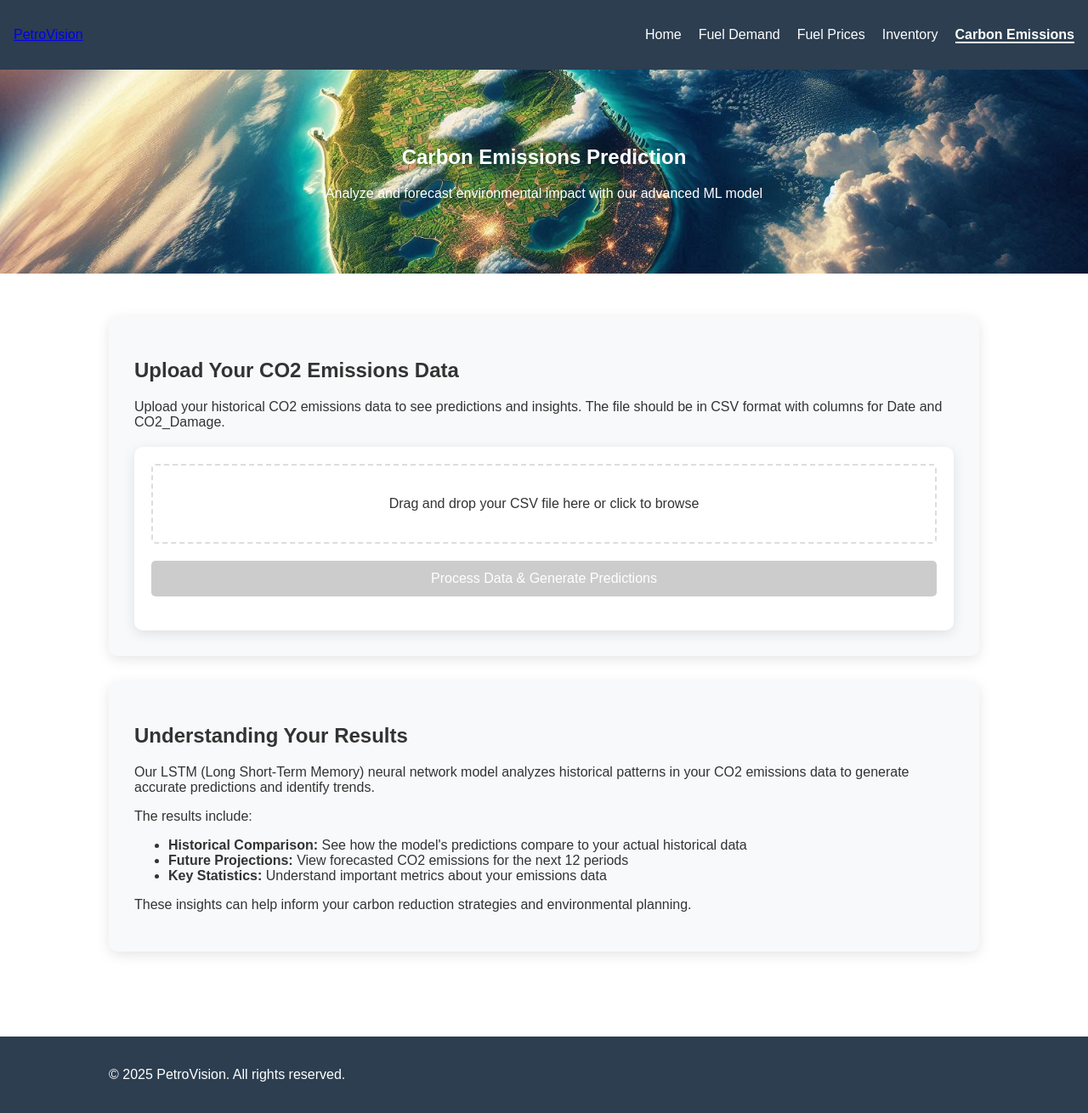
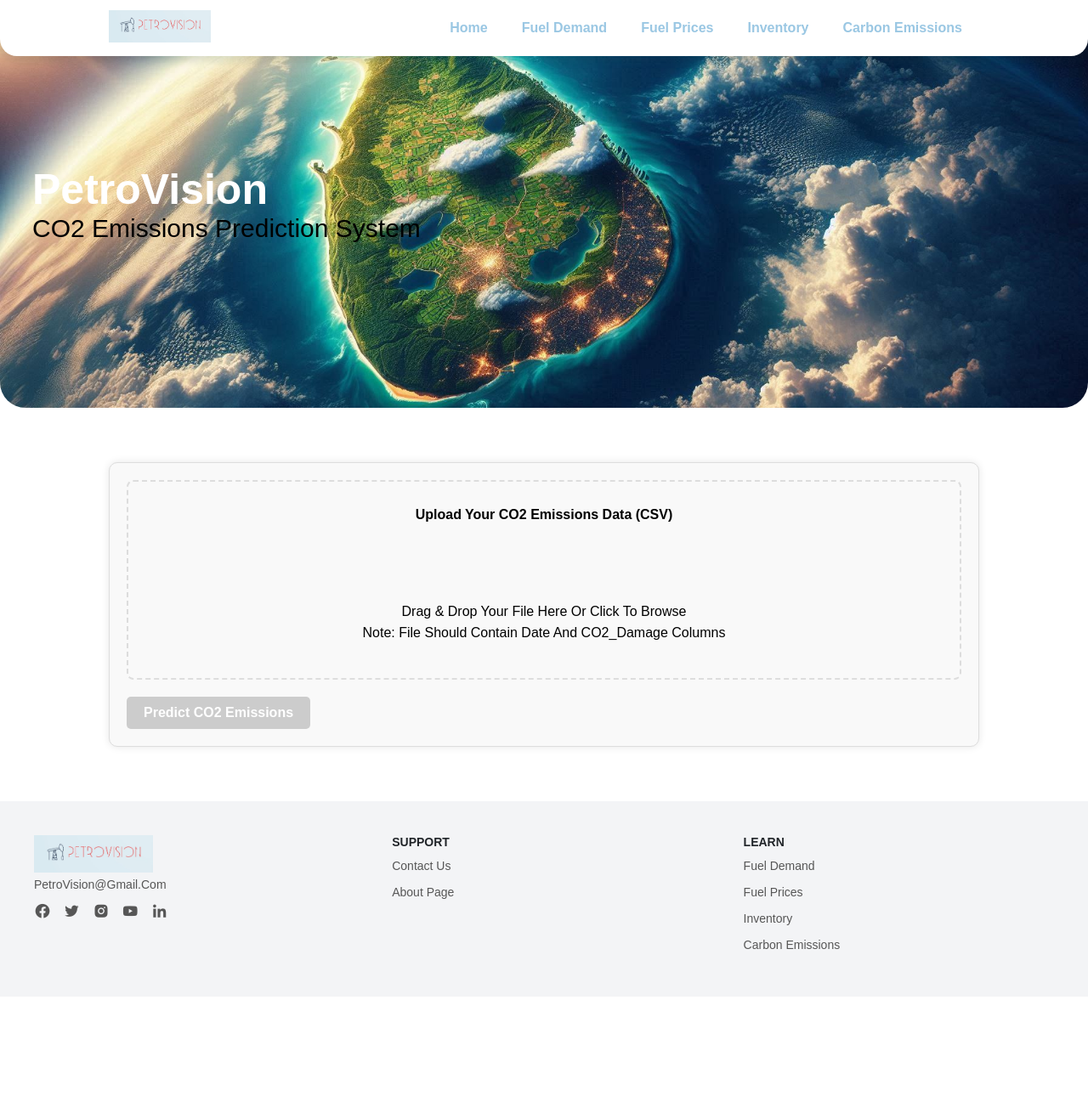
Before and after one commit to ryyutku/DSGP, a Flask app: page / in a window 1280 px wide. Shown: the whole page at 85% size. After the commit the page ends 1117 px from the top, so only its background shows below. Run offline with Flask 3, Linux system fonts and the light colour scheme.

Commit message:
final webapp with one model

```diff
--- a/webapp1/templates/emissions.html
+++ b/webapp1/templates/emissions.html
@@ -3,266 +3,392 @@
 <head>
     <meta charset="UTF-8">
     <meta name="viewport" content="width=device-width, initial-scale=1.0">
-    <title>PetroVision - Carbon Emissions Prediction</title>
+    <title>PetroVision - CO2 Emissions Prediction</title>
 
-    <!-- Chart.js for visualization -->
+    <!-- Box Icons -->
+    <link href='https://unpkg.com/boxicons@2.1.4/css/boxicons.min.css' rel='stylesheet'>
+
+    <!-- Chart.js -->
     <script src="https://cdn.jsdelivr.net/npm/chart.js"></script>
 
     <style>
-        body {
-            font-family: Arial, sans-serif;
+        /* Combined CSS from home.css and styles.css */
+        :root {
+            --main-color: rgb(154, 199, 227);
+            --hover-color: rgb(85, 125, 244);
+            --text-color: black;
+            --ash-color: #f3f4f6;
+            --bg-color: white;
+            --box-shadow: 2px 2px 10px 4px rgb(14 55 54/ 13%);
+        }
+
+        *::selection {
+            color: aliceblue;
+            background-color: rgb(254, 167, 181);
+        }
+
+        * {
             margin: 0;
             padding: 0;
-            color: #333;
+            box-sizing: border-box;
+            text-decoration: none;
+            text-transform: capitalize;
+            list-style: none;
+            scroll-behavior: smooth;
+            font-family: "Montserrat", sans-serif;
+            transition: all .2s linear;
+            outline: none;
+            border: none;
+            font-size: 2vh;
         }
 
+        p {
+            line-height: 1.6;
+            align-content: left;
+        }
+
+        h3 + p {
+            margin-top: 10%;
+        }
+
+        /* Navigation */
         header {
-            background-color: #2c3e50; /* Fallback color */
-            background-size: cover; /* Ensures the image covers the header */
-            background-position: center; /* Centers the image */
-            background-repeat: no-repeat; /* Prevents image from repeating */
-            color: white;
-            padding: 1rem;
+            position: fixed;
+            width: 100%;
+            top: 0%;
+            right: 0%;
+            z-index: 1000;
             display: flex;
+            align-items: center;
             justify-content: space-between;
-            align-items: center;
-            min-height: 50px;
+            padding: 12px 10%;
+            background-color: white;
+            border-bottom-left-radius: 20px;
+            border-bottom-right-radius: 20px;
+            box-shadow: var(--box-shadow);
+        }
+
+        .logo img {
+            max-width: 120px;
+            height: auto;
         }
 
         .navmenu {
             display: flex;
-            list-style: none;
-            gap: 20px;
         }
 
         .navmenu a {
-            color: white;
-            text-decoration: none;
+            color: var(--main-color);
+            font-size: 16px;
+            text-transform: capitalize;
+            padding: 10px 20px;
+            font-weight: 600;
+            transition: all .42s ease;
         }
 
-        .navmenu a.active {
-            font-weight: bold;
-            border-bottom: 2px solid white;
+        .navmenu a:hover {
+            transform: scale(1.1);
+            color: var(--hover-color);
         }
 
-        .emissions-hero {
-            background-image: url('hero.jpeg');
-            background-size: cover;
-            background-position: center;
-            height: 30vh;
-            display: flex;
-            align-items: center;
-            justify-content: center;
-            color: white;
-            text-align: center;
-            min-height: 100px;
+        /* Hero Section */
+        section {
+            padding: 5% 10%;
         }
 
-        .emissions-content {
-            padding: 50px 10%;
-            display: flex;
-            flex-direction: column;
-            gap: 30px;
+        .main-home {
+            width: 100%;
+            height: 60vh;
+            background-image: url(static\images\hero.jpeg);
+            background-position: center;
+            background-size: cover;
+            display: grid;
+            grid-template-columns: repeat(1, 1fr);
+            align-items: center;
+            border-bottom-left-radius: 30px;
+            border-bottom-right-radius: 30px;
         }
 
-        .emissions-box {
-            background-color: #f8f9fa;
-            border-radius: 10px;
-            padding: 30px;
-            box-shadow: 0 4px 15px rgba(0,0,0,0.1);
+        .main-text {
+            margin-left: -90px;
         }
 
-        .model-container {
-            background-color: white;
+        .main-text h2 {
+            color: black;
+            font-size: 30px;
+            text-transform: capitalize;
+            font-weight: 500;
+        }
+
+        .main-text h1 {
+            color: white;
+            font-size: 50px;
+            text-transform: capitalize;
+            font-weight: 700;
+        }
+
+        /* Dashboard Styling */
+        .dashboard {
+            width: 100%;
+            max-width: 1200px;
+            margin: 0 auto;
+            padding: 20px;
+            background-color: #f9f9f9;
+            border: 1px solid #ddd;
+            box-shadow: 0 0 10px rgba(0, 0, 0, 0.1);
             border-radius: 10px;
-            padding: 20px;
-            box-shadow: 0 4px 15px rgba(0,0,0,0.1);
-            margin-top: 20px;
+        }
+
+        /* File Upload Area */
+        #file-upload-area {
+            border: 2px dashed #ddd;
+            border-radius: 8px;
+            padding: 30px;
+            text-align: center;
+            cursor: pointer;
+            margin-bottom: 20px;
+            transition: all 0.3s;
+        }
+
+        #file-upload-area:hover {
+            border-color: var(--main-color);
+        }
+
+        #file-input {
+            display: none;
+        }
+
+        #file-name {
+            margin-top: 10px;
+            font-weight: bold;
+        }
+
+        /* Prediction Results */
+        #results-section {
+            display: none;
+            margin-top: 30px;
         }
 
         .chart-container {
-            width: 100%;
             height: 400px;
-            margin: 20px 0;
+            margin-bottom: 30px;
         }
 
-        .input-section {
-            display: flex;
-            flex-direction: column;
-            gap: 20px;
-            margin-bottom: 20px;
-        }
-
-        .file-upload {
-            border: 2px dashed #ddd;
-            padding: 20px;
-            text-align: center;
-            border-radius: 5px;
-            cursor: pointer;
-            transition: border-color 0.3s;
-        }
-
-        .file-upload:hover {
-            border-color: #4CAF50;
-        }
-
-        .file-upload input {
-            display: none;
-        }
-
-        button {
-            background-color: #4CAF50;
-            color: white;
-            border: none;
-            padding: 12px 20px;
-            border-radius: 5px;
-            cursor: pointer;
-            font-size: 16px;
-            transition: background-color 0.3s;
-        }
-
-        button:hover {
-            background-color: #45a049;
-        }
-
-        button:disabled {
-            background-color: #cccccc;
-            cursor: not-allowed;
-        }
-
-        .results-section {
-            margin-top: 30px;
-        }
-
-        .stats-container {
+        #stats-container {
             display: grid;
-            grid-template-columns: repeat(auto-fit, minmax(200px, 1fr));
+            grid-template-columns: repeat(auto-fill, minmax(200px, 1fr));
             gap: 15px;
-            margin: 20px 0;
+            margin-bottom: 30px;
         }
 
         .stat-box {
-            background-color: #f1f1f1;
+            background-color: white;
             padding: 15px;
-            border-radius: 5px;
+            border-radius: 8px;
+            box-shadow: 0 2px 5px rgba(0,0,0,0.1);
             text-align: center;
         }
 
         .stat-box h4 {
-            margin-top: 0;
-            color: #555;
+            color: var(--main-color);
+            margin-bottom: 10px;
+            font-size: 14px;
         }
 
         .stat-box p {
-            font-size: 1.5rem;
+            font-size: 18px;
             font-weight: bold;
-            margin: 5px 0;
-            color: #2c3e50;
         }
 
-        .loading {
-            text-align: center;
-            padding: 20px;
-            display: none;
+        /* Button Styling */
+        .btn {
+            padding: 10px 20px;
+            background-color: var(--main-color);
+            color: white;
+            cursor: pointer;
+            border-radius: 5px;
+            font-weight: 600;
+            transition: all .42s ease;
         }
 
-        .error-message {
-            color: #d9534f;
-            padding: 10px;
-            background-color: #f9f2f2;
-            border-radius: 5px;
-            margin: 10px 0;
-            display: none;
+        .btn:hover {
+            background-color: var(--hover-color);
+            transform: scale(1.05);
         }
 
-        footer {
-            background-color: #2c3e50;
-            color: white;
-            padding: 20px 10%;
-            margin-top: 50px;
+        .btn:disabled {
+            background-color: #cccccc;
+            cursor: not-allowed;
+            transform: none;
+        }
+
+        /* Loading and Error Messages */
+        #loading-indicator {
+            display: none;
+            text-align: center;
+            margin: 20px 0;
+        }
+
+        #error-message {
+            display: none;
+            color: #d9534f;
+            background-color: #f8d7da;
+            padding: 10px;
+            border-radius: 5px;
+            margin-bottom: 20px;
+            text-align: center;
+        }
+
+        /* Footer */
+        .footer {
+            width: 100vw;
+            position: relative;
+            left: 50%;
+            right: 50%;
+            transform: translateX(-50%);
+            background-color: #f3f4f6;
+            padding: 40px 40px;
+            box-sizing: border-box;
+        }
+
+        .footer-info {
+            display: grid;
+            grid-template-columns: repeat(auto-fit, minmax(160px, auto));
+            gap: 3rem;
+        }
+
+        .first-info img {
+            width: 140px;
+            height: auto;
+        }
+
+        .footer-info h4 {
+            color: #212529;
+            font-size: 14px;
+            text-transform: uppercase;
+            margin-bottom: 10px;
+        }
+
+        .footer-info p {
+            color: #565656;
+            font-size: 14px;
+            font-weight: 480;
+            text-transform: capitalize;
+            line-height: 1.5;
+            margin-bottom: 10px;
+            cursor: pointer;
+            transition: all .42s;
+        }
+
+        .footer-info p:hover {
+            color: var(--hover-color);
+            transform: scale(1.1);
+        }
+
+        .social-icon i {
+            color: #565656;
+            margin-right: 10px;
+            font-size: 20px;
+            transition: all .42s;
+        }
+
+        .social-icon i:hover {
+            color: var(--hover-color);
+            transform: scale(1.3);
         }
     </style>
 </head>
+
 <body>
-    <!-- Navigation bar -->
+    <!-- Navigation Bar -->
     <header>
-        <a href="#" class="logo">PetroVision</a>
+        <a href="#" class="logo">
+            <img src="{{ url_for('static', filename='images/logo.jpg') }}?v=1.0" alt="PetroVision Logo">
+        </a>
         <ul class="navmenu">
             <li><a href="#">Home</a></li>
             <li><a href="#">Fuel Demand</a></li>
             <li><a href="#">Fuel Prices</a></li>
             <li><a href="#">Inventory</a></li>
-            <li><a href="#" class="active">Carbon Emissions</a></li>
+            <li><a href="#">Carbon Emissions</a></li>
         </ul>
     </header>
 
-    <!-- Hero Image Section for Carbon Emissions -->
-    <section class="emissions-hero">
+    <!-- Hero Image Section with fallback background -->
+    <section class="main-home" style="background: #f4f4f4 url('{{ url_for('static', filename='images/hero.jpeg') }}') no-repeat center center/cover">
         <div class="main-text">
-            <h1>Carbon Emissions Prediction</h1>
-            <p>Analyze and forecast environmental impact with our advanced ML model</p>
+            <h1>PetroVision</h1>
+            <h2>CO2 Emissions Prediction System</h2>
         </div>
     </section>
 
-    <!-- Carbon Emissions Content -->
-    <section class="emissions-content">
-        <div class="emissions-box">
-            <h2>Upload Your CO2 Emissions Data</h2>
-            <p>Upload your historical CO2 emissions data to see predictions and insights. The file should be in CSV format with columns for Date and CO2_Damage.</p>
-
-            <div class="model-container">
-                <div class="input-section">
-                    <div class="file-upload" id="file-upload-area">
+    <!-- Model Predictions Section -->
+    <section class="model-predictions">
+        <div class="dashboard">
+            <!-- File Upload Area -->
+            <div id="file-upload-area">
+                <h3>Upload Your CO2 Emissions Data (CSV)</h3>
+                <p>Drag & drop your file here or click to browse</p>
+                <p><small>Note: File should contain Date and CO2_Damage columns</small></p>
                 <input type="file" id="file-input" accept=".csv">
-                        <p>Drag and drop your CSV file here or click to browse</p>
-                        <p id="file-name"></p>
+                <div id="file-name"></div>
             </div>
 
-                    <button id="predict-button" disabled>Process Data & Generate Predictions</button>
+            <div id="error-message"></div>
+
+            <button id="predict-button" class="btn" disabled>Predict CO2 Emissions</button>
+
+            <div id="loading-indicator">
+                <p>Processing your file...</p>
             </div>
 
-                <div class="loading" id="loading-indicator">
-                    <p>Processing your data...</p>
-                </div>
+            <!-- Results Section -->
+            <div id="results-section">
+                <h3>Prediction Results</h3>
+                <div id="stats-container"></div>
 
-                <div class="error-message" id="error-message"></div>
-
-                <div class="results-section" id="results-section" style="display: none;">
-                    <h3>CO2 Emissions Analysis Results</h3>
-
-                    <div class="stats-container" id="stats-container">
-                        <!-- Stats will be populated dynamically -->
-                    </div>
-
-                    <h3>Historical Data and Predictions</h3>
                 <div class="chart-container">
                     <canvas id="emissions-chart"></canvas>
                 </div>
 
-                    <h3>Future Projections</h3>
                 <div class="chart-container">
                     <canvas id="future-chart"></canvas>
                 </div>
             </div>
         </div>
+    </section>
+
+    <!-- Footer Section -->
+    <section class="footer">
+        <div class="footer-info">
+            <div class="first-info">
+                <img src="{{ url_for('static', filename='images/logo.jpg') }}" alt="Logo">
+                <p>PetroVision@gmail.com</p>
+                <div class="social-icon">
+                    <a href="#"><i class='bx bxl-facebook-circle'></i></a>
+                    <a href="#"><i class='bx bxl-twitter'></i></a>
+                    <a href="#"><i class='bx bxl-instagram-alt'></i></a>
+                    <a href="#"><i class='bx bxl-youtube'></i></a>
+                    <a href="#"><i class='bx bxl-linkedin'></i></a>
+                </div>
             </div>
 
-        <div class="emissions-box">
-            <h2>Understanding Your Results</h2>
-            <p>Our LSTM (Long Short-Term Memory) neural network model analyzes historical patterns in your CO2 emissions data to generate accurate predictions and identify trends.</p>
-            <p>The results include:</p>
-            <ul>
-                <li><strong>Historical Comparison:</strong> See how the model's predictions compare to your actual historical data</li>
-                <li><strong>Future Projections:</strong> View forecasted CO2 emissions for the next 12 periods</li>
-                <li><strong>Key Statistics:</strong> Understand important metrics about your emissions data</li>
-            </ul>
-            <p>These insights can help inform your carbon reduction strategies and environmental planning.</p>
+            <div class="second-info">
+                <h4>Support</h4>
+                <a href="#"><p>Contact Us</p></a>
+                <a href="#"><p>About Page</p></a>
+            </div>
+
+            <div class="third-info">
+                <h4>Learn</h4>
+                <a href="#"><p>Fuel Demand</p></a>
+                <a href="#"><p>Fuel Prices</p></a>
+                <a href="#"><p>Inventory</p></a>
+                <a href="#"><p>Carbon Emissions</p></a>
+            </div>
         </div>
     </section>
-
-    <footer>
-        <p>&copy; 2025 PetroVision. All rights reserved.</p>
-    </footer>
+    <script src="{{ url_for('static', filename='js/app.js') }}"></script>
 
     <script>
         document.addEventListener('DOMContentLoaded', function() {
@@ -377,11 +503,11 @@
                 statsContainer.innerHTML = '';
 
                 const statItems = [
-                    { label: 'Average Value', value: formatNumber(stats.mean) },
-                    { label: 'Minimum Value', value: formatNumber(stats.min) },
-                    { label: 'Maximum Value', value: formatNumber(stats.max) },
-                    { label: 'Latest Value', value: formatNumber(stats.latest_value) },
-                    { label: 'Next Predicted', value: formatNumber(stats.predicted_next) }
+                    { label: 'Average CO2 Damage', value: formatNumber(stats.mean) },
+                    { label: 'Minimum CO2 Damage', value: formatNumber(stats.min) },
+                    { label: 'Maximum CO2 Damage', value: formatNumber(stats.max) },
+                    { label: 'Latest CO2 Damage', value: formatNumber(stats.latest_value) },
+                    { label: 'Next Predicted CO2', value: formatNumber(stats.predicted_next) }
                 ];
 
                 statItems.forEach(item => {
@@ -415,7 +541,7 @@
                         labels: dates,
                         datasets: [
                             {
-                                label: 'Actual CO2 Emissions',
+                                label: 'Actual CO2 Damage',
                                 data: actual,
                                 borderColor: 'rgba(75, 192, 192, 1)',
                                 backgroundColor: 'rgba(75, 192, 192, 0.2)',
@@ -439,7 +565,7 @@
                         plugins: {
                             title: {
                                 display: true,
-                                text: 'Historical CO2 Emissions vs. Model Predictions'
+                                text: 'Historical CO2 Damage vs. Model Predictions'
                             },
                             tooltip: {
                                 mode: 'index',
@@ -456,7 +582,7 @@
                             y: {
                                 title: {
                                     display: true,
-                                    text: 'CO2 Emissions'
+                                    text: 'CO2 Damage'
                                 }
                             }
                         }
@@ -481,7 +607,7 @@
                         labels: labels,
                         datasets: [
                             {
-                                label: 'Projected CO2 Emissions',
+                                label: 'Projected CO2 Damage',
                                 data: data,
                                 borderColor: 'rgba(54, 162, 235, 1)',
                                 backgroundColor: 'rgba(54, 162, 235, 0.2)',
@@ -496,7 +622,7 @@
                         plugins: {
                             title: {
                                 display: true,
-                                text: 'Future CO2 Emissions Projections (Next 12 Periods)'
+                                text: 'Future CO2 Damage Projections (Next 12 Periods)'
                             }
                         },
                         scales: {
@@ -509,7 +635,7 @@
                             y: {
                                 title: {
                                     display: true,
-                                    text: 'CO2 Emissions'
+                                    text: 'CO2 Damage'
                                 }
                             }
                         }
```
Also changed, not shown: webapp1/home.html (deleted, +0 -104 lines), webapp1/hero.png (deleted), webapp1/predictions.png (deleted), webapp1/static/images/hero.jpeg (renamed from webapp1/hero.jpeg), webapp1/static/images/logo.jpg (added). Lines whose indentation alone changed are shown as unchanged.
